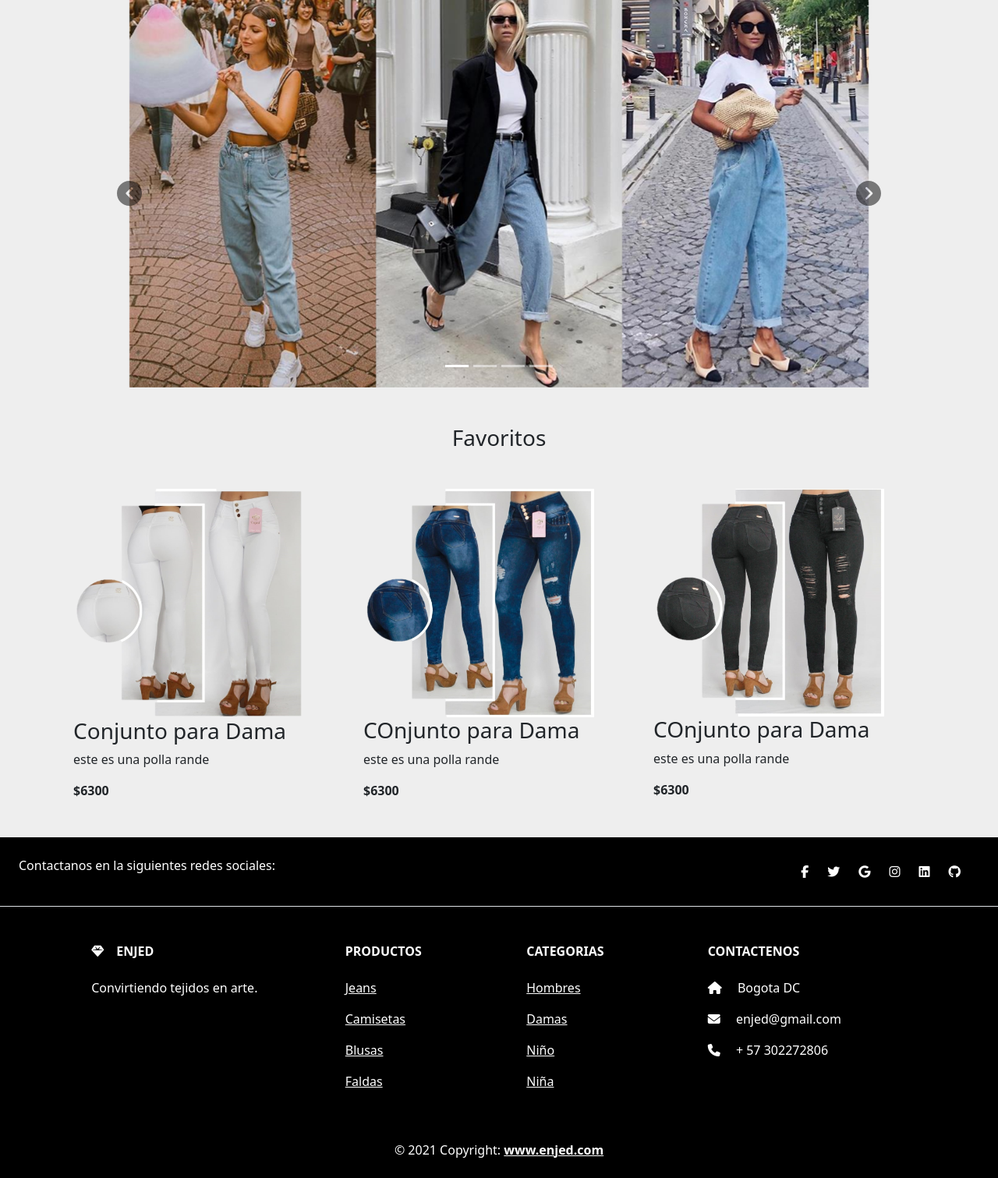
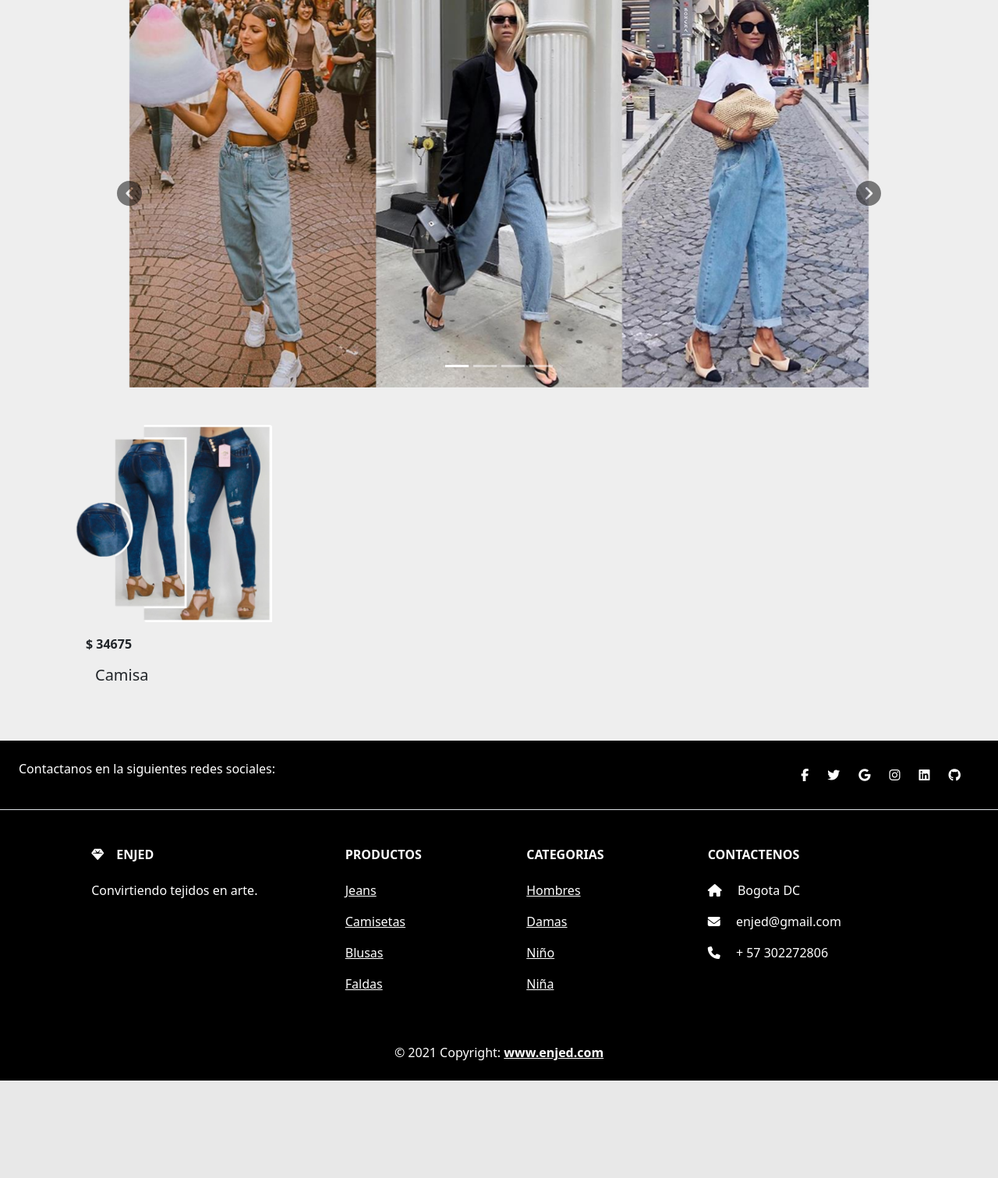
Before and after one commit to jdvpl/mr-company-php, a PHP site: a page that uses pages/index.php in a window 1280 px wide. Shown: the part 113-1624 px from the top of the page at 78% size. After the commit the page ends 1499 px from the top, so only its background shows below. Run offline with PHP 8.4, Linux system fonts and the light colour scheme; data comes from the database, SQL or seed files in the repository; a stand-in replaces the project's code that opens the database connection; some libraries are stand-ins or nearby versions.

Commit message:
favoritos agregando y eliminando

```diff
--- a/includes/main.php
+++ b/includes/main.php
@@ -1,22 +1,3 @@
 
-<h3 class="text-center">Favoritos</h3>
-<div class="row m-auto my-5">
-    <div class="col-md-4">
-        <img src="../img/REFF-001.png" class="" style="width: 85%;" alt="...">
-        <h3>Conjunto para Dama</h3>
-        <p>este es una polla rande</p>
-        <b>$6300</b>
-    </div>
-    <div class="col-md-4">
-        <img src="../img/REFF-002.png" class="" style="width: 85%;" alt="...">
-        <h3>COnjunto para Dama</h3>
-        <p>este es una polla rande</p>
-        <b>$6300</b>
-    </div>
-    <div class="col-md-4">
-        <img src="../img/REFF-003.png" class="" style="width: 85%;" alt="...">
-        <h3>COnjunto para Dama</h3>
-        <p>este es una polla rande</p>
-        <b>$6300</b>
-    </div>
-</div>
+
+<div id="result"></div>
--- a/js/login.js
+++ b/js/login.js
@@ -1,3 +1,4 @@
+
 function mostrarcontrasena() {
     var x = document.getElementById("password");
     if (x.type === "password") {
--- /dev/null
+++ b/js/productos.min.js
@@ -0,0 +1 @@
+function load_data(query){$.ajax({url:"../php/productos.php",method:"post",data:{query:query},success:function(data){$("#result").html(data)}})}function addFavorite(id){var id=id,item,favorito;if(document.getElementById("fav"+id).classList.contains("favorito")){var tipo="agregar";$.ajax({url:"../php/likes",type:"post",dataType:"json",data:{id:id,tipo:tipo},success:function(respuesta){respuesta.error||($("#fav"+id).addClass("btn-danger removefavorito"),$("#fav"+id).removeClass("btn-outline-danger favorito"))}})}else{var tipo="eliminar";$.ajax({url:"../php/likes",type:"post",dataType:"json",data:{id:id,tipo:tipo},success:function(respuesta){respuesta.error||($("#fav"+id).removeClass("btn-danger removefavorito"),$("#fav"+id).addClass("btn-outline-danger favorito"))}})}}$(document).ready((function(){load_data()}));
--- a/pages/index.php
+++ b/pages/index.php
@@ -8,7 +8,7 @@
     require "../includes/main.php";
   ?>
 </div>
-
 <?php
 require "../includes/footer.php";
 ?>
+<script src="../js/productos.min.js"></script>
--- a/php/archivo_session.php
+++ b/php/archivo_session.php
@@ -3,12 +3,16 @@ session_start();
 if(isset($_SESSION['correo'])){
   $email=$_SESSION['correo'];
 
-  $query = "SELECT nombre FROM clientes where correo='$email'";
+  $query = "SELECT nombre,id FROM clientes where correo='$email'";
   $stmt1 = $conexion->prepare($query);
   $stmt1->execute();
   $result1 = $stmt1->get_result();
   $nommbre = "";
+  $id_user="";
   while ($row = $result1->fetch_assoc()) {
      $nommbre = $row['nombre'];
+     $id_user=$row['id'];
   }
+  $_SESSION['id_user']=$id_user;
+
 }
--- /dev/null
+++ b/php/productos.php
@@ -0,0 +1,61 @@
+<?php
+require '../env/conexion.php';
+session_start();
+
+$id_user="";
+
+if(isset($_SESSION['correo'])){
+  $id_user=$_SESSION["id_user"];
+  $queryfavoritos="SELECT * FROM favoritos where id_user='$id_user'";
+  $resultadofav = mysqli_query($conexion, $queryfavoritos);
+  $infoFav=array();
+  while ($row2 = mysqli_fetch_array($resultadofav)) {
+    array_push($infoFav, $row2["id_producto"]);
+  }
+}
+$output = '';
+
+$query="SELECT productos.id,productos.nombre,productos.foto,productos.color,productos.descuento,productos.cantidad,productos.talla,productos.precio,productos.descripcion,productos.etiqueta, categoria.nombre as cat from productos INNER JOIN categoria ON categoria.id_categoria=productos.categoria";
+
+$result = mysqli_query($conexion, $query);
+
+if (mysqli_num_rows($result) > 0) {
+    $output .= '
+    <div class="row m-auto my-5">
+';
+$numero = 0;
+
+while ($row = mysqli_fetch_array($result)) {
+
+$numero = $numero + 1;
+$uno=1;
+$clase="favorito";
+$output .= '
+<div class="col-md-3">
+  <img src="../uploads/'.$row["foto"].'" class="card-img-top w-100" alt="..." >
+  <div class="card-body">
+  <p> <b>$ '.(($uno-($row["descuento"]/100))* $row["precio"]) . '</b> </p>
+    <div class="row" style="margin-left:0;">
+    <div class="col-md-10 col-10">
+      <h5 class="card-title "> ' . $row["nombre"] . ' </h5>
+    </div>
+
+  '.(isset($_SESSION['correo']) ?
+    '<div class="col-md-2 col-2">
+      <button  id="fav'.$row['id'] .'"
+      onclick="addFavorite('.$row["id"].')"
+      class="btn '.(in_array($row["id"],$infoFav) ? 'btn-danger removefavorito':'btn-outline-danger favorito' ).'"
+          style="cursor:pointer;">
+          <i class="fas fa-heart" ></i>
+      </button >
+    </div>'
+  : '').'
+
+    </div>
+  </div>
+</div>
+';
+}
+}
+$output .="</div>";
+echo $output;
```
Also changed, not shown: js/productos.js (added, +56 -0 lines), php/likes.php (added, +32 -0 lines), .htaccess, uploads/Conjunto Mujer_8048807.webp (added), uploads/Jeans_676043.png (added).
